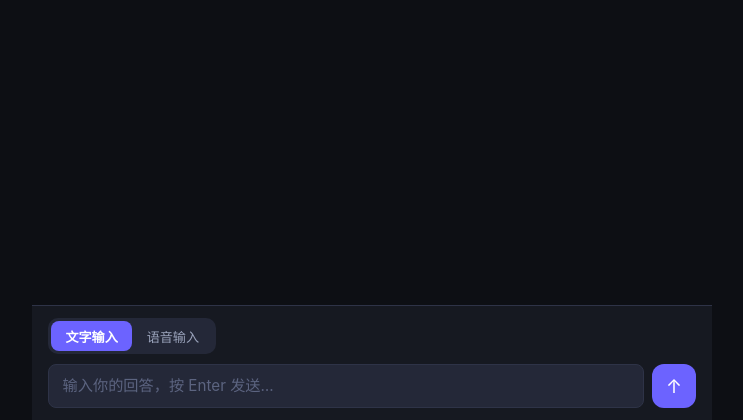
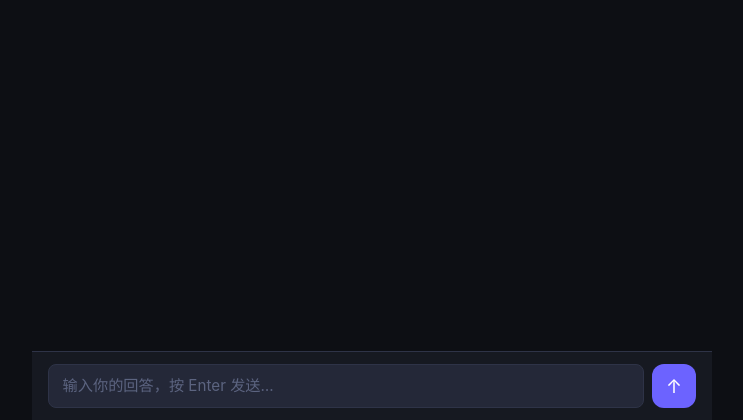
Before and after one commit to kodaMark/ai-decision, a Flask app: template templates/session.html in a window 1280 px wide. Shown: the part 380-800 px from the top of the page, without its empty margins (268-1011 px from the left). Run offline with Flask 3, Linux system fonts and the light colour scheme; the template is opened without the code that fills it, so the values that code supplies are empty.

Commit message:
Fix: force [NEXT] on step 9 to trigger analysis; hide voice input toggle

```diff
--- a/conversation.py
+++ b/conversation.py
@@ -186,7 +186,7 @@ class ConversationSOP:
                 "语气要充满期待感，让用户感到即将收到有价值的洞见。"
             )
         else:
-            force_next = followup_count >= 2
+            force_next = followup_count >= 2 or current_q["step"] == 9
             extra_instruction = (
                 f"当前需要引导用户回答的问题方向：{current_q['glm_prompt']}\n"
                 f"这是第{current_q['step']}个问题（共9个）。\n"
--- a/templates/session.html
+++ b/templates/session.html
@@ -41,7 +41,7 @@
   <!-- Input bar -->
   <footer class="input-bar">
     <!-- Toggle -->
-    <div class="input-toggle" role="group" aria-label="输入方式">
+    <div class="input-toggle" role="group" aria-label="输入方式" style="display:none">
       <button class="toggle-btn active" id="textToggle" type="button">文字输入</button>
       <button class="toggle-btn" id="voiceToggle" type="button">语音输入</button>
     </div>
```
